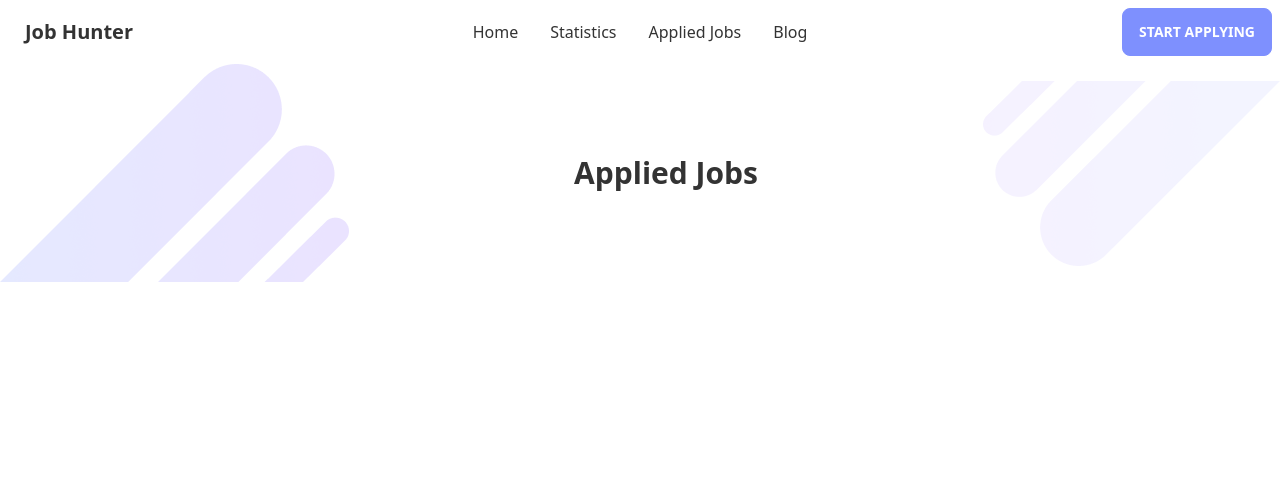
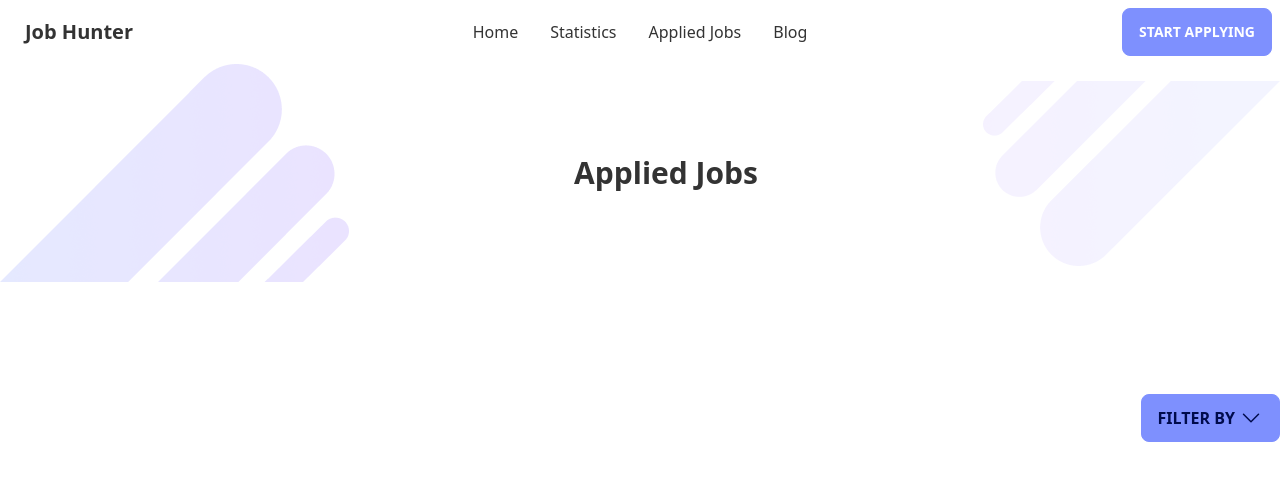
Before and after one commit to Mridul1x/Job-Hunter, a React (Vite) app: page /appliedjobs in a window 1280 px wide. Shown: the top 480 px of the page. Built offline with nearby package versions, Linux system fonts and the light colour scheme.

Commit message:
Filter options enabled

```diff
--- a/src/component/AppliedJobs/AppliedJobs.jsx
+++ b/src/component/AppliedJobs/AppliedJobs.jsx
@@ -3,11 +3,13 @@ import jobsData from "../../../public/jobs.json";
 import { getShoppingCart } from "../../fakedb";
 import AppliedJobsDetails from "../AppliedJobsDetails/AppliedJobsDetails";
 import HeaderBanner from "../HeaderBanner/HeaderBanner";
+import { ChevronDownIcon } from "@heroicons/react/24/solid";
 
 const AppliedJobs = () => {
   const getData = getShoppingCart(); // retrieve saved data from local storage
   const jobsId = Object.keys(getData);
   const [appliedJobs, setAppliedJobs] = useState([]);
+
 
   useEffect(() => {
     const appliedJobsArr = jobsId.map((jobId) => {
@@ -16,14 +18,36 @@ const AppliedJobs = () => {
     setAppliedJobs(appliedJobsArr);
   }, []);
 
+  const handleFilter = (option) => {
+    const filteredJobs = jobsData.filter((job) => job.remoteOrOnsite === option);
+    setAppliedJobs(filteredJobs);
+  };
+
   return (
     <div>
       <HeaderBanner header="Applied Jobs"></HeaderBanner>
-      <div className="mt-52">
-        {
-           appliedJobs.map((job) => (
-          <AppliedJobsDetails key={job.id} job={job}></AppliedJobsDetails>))
-        }
+      <div className="flex justify-end">
+      <div className="dropdown  mt-28 ">
+        <label tabIndex={0} className="btn btn-primary text-base font-bold">
+          Filter By <ChevronDownIcon className="h-6 w-6 ms-1" />
+        </label>
+        <ul
+          tabIndex={0}
+          className="dropdown-content menu p-2 shadow bg-base-100 rounded-box w-36"
+        >
+          <li>
+            <a onClick={()=> handleFilter("Remote")}>Remote</a>
+          </li>
+          <li>
+            <a onClick={() => handleFilter("Onsite")}>Onsite</a>
+          </li>
+        </ul>
+      </div>
+      </div>
+      <div>
+        {appliedJobs.map((job) => (
+          <AppliedJobsDetails key={job.id} job={job}></AppliedJobsDetails>
+        ))}
       </div>
     </div>
   );
--- a/src/component/AppliedJobsDetails/AppliedJobsDetails.jsx
+++ b/src/component/AppliedJobsDetails/AppliedJobsDetails.jsx
@@ -1,4 +1,5 @@
 import React from "react";
+
 
 const AppliedJobsDetails = ({ job }) => {
   const {
@@ -14,22 +15,7 @@ const AppliedJobsDetails = ({ job }) => {
   } = job;
   return (
     <div>
-      <div className="dropdown">
-        <label tabIndex={0} className="btn m-1">
-          Filter
-        </label>
-        <ul
-          tabIndex={0}
-          className="dropdown-content menu p-2 shadow bg-base-100 rounded-box w-52"
-        >
-          <li>
-            <a>Item 1</a>
-          </li>
-          <li>
-            <a>Item 2</a>
-          </li>
-        </ul>
-      </div>
+
       <div className="flex justify-between items-center border rounded my-6 p-6">
         <div className="info flex items-center">
           <img
```
